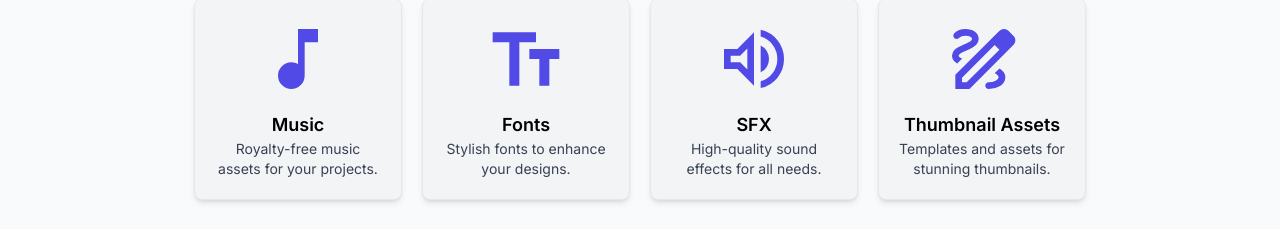
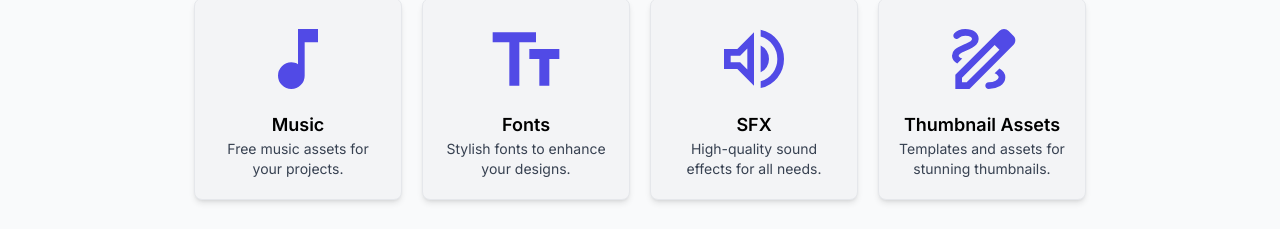
Before and after one commit to Yxmura/CreatorOnWheels, a website: page build/index.html in a window 1280 px wide. Shown: the part 522-751 px from the top of the page. Drawn offline with nearby package versions, Linux system fonts and the light colour scheme.

Commit message:
some serious

```diff
--- a/build/index.html
+++ b/build/index.html
@@ -96,7 +96,7 @@
             <div class="bg-gray-100 motion-preset-expand  dark:bg-gray-800 border border-gray-200 dark:border-gray-700 rounded-lg shadow-md w-52 p-5 text-center hover:scale-105 transition-transform">
               <svg xmlns="http://www.w3.org/2000/svg" class="w-20 h-20 mx-auto mb-3" height="24px" viewBox="0 -960 960 960" width="24px" fill="#514AE6"><path d="M400-120q-66 0-113-47t-47-113q0-66 47-113t113-47q23 0 42.5 5.5T480-418v-422h240v160H560v400q0 66-47 113t-113 47Z"/></svg>
               <h3 class="text-lg font-semibold dark:text-primary">Music</h3>
-              <p class="text-sm text-gray-700 dark:text-gray-300">Royalty-free music assets for your projects.</p>
+              <p class="text-sm text-gray-700 dark:text-gray-300">Free music assets for your projects.</p>
             </div>
 
             <!-- Card fonts -->
```
